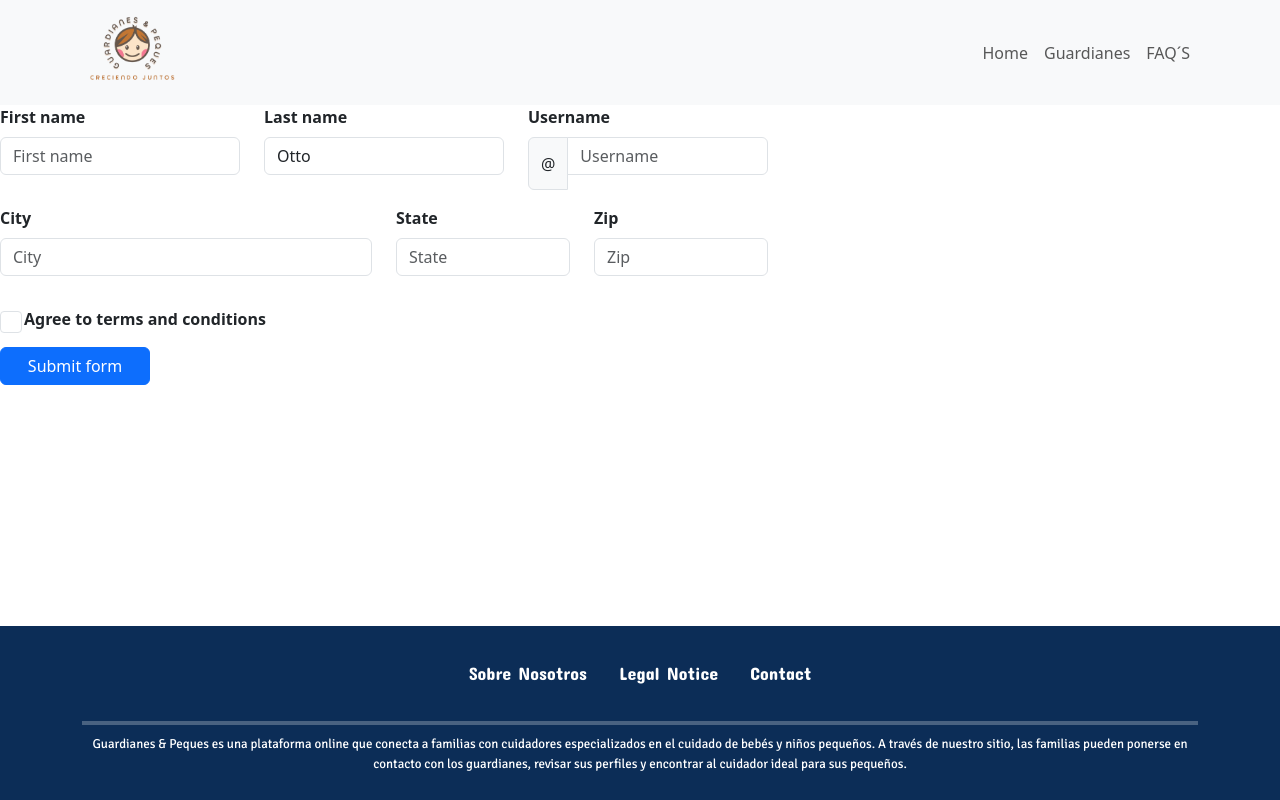
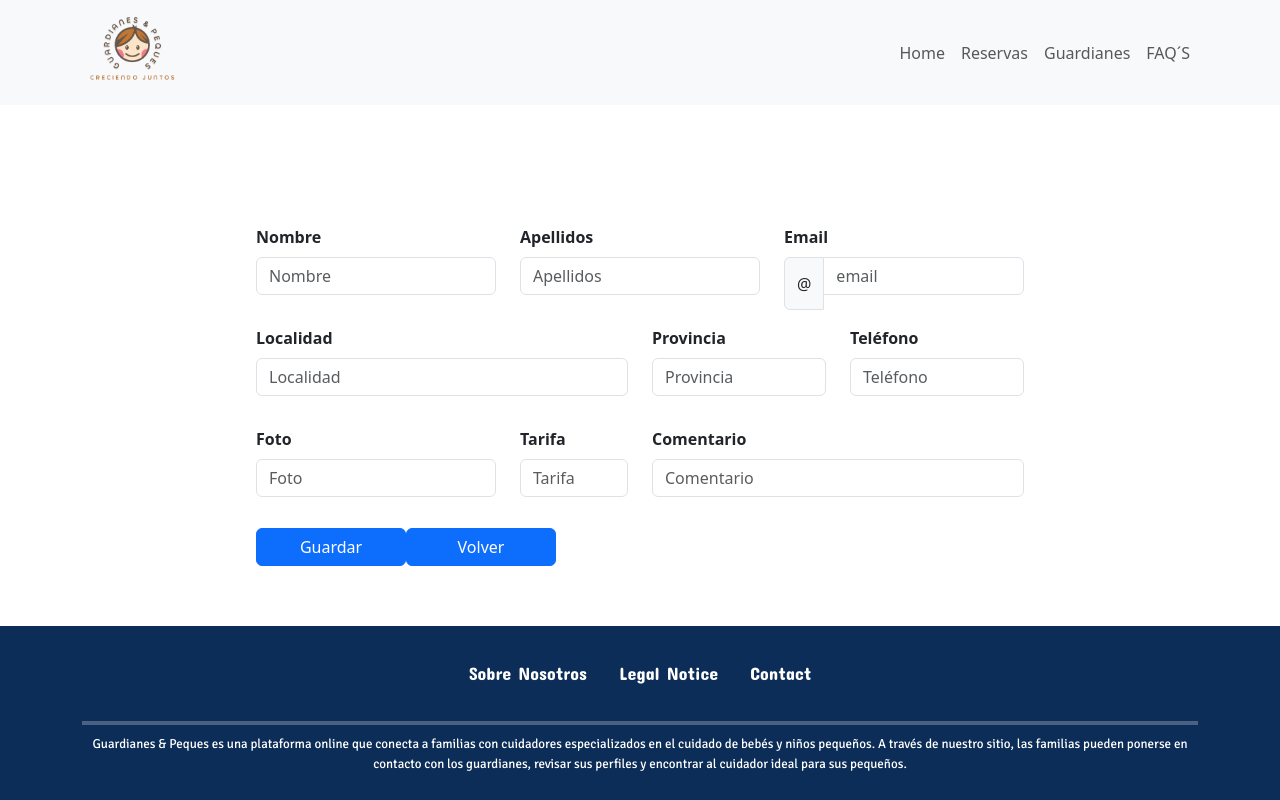
Before and after one commit to 0mararal0/Proyecto-Guardianes-Peques, a React (Vite) app in the folder Client/: page /editGuardian/1 in a window 1280 px wide. Built offline with nearby package versions, Linux system fonts and the light colour scheme; no server answers.

Commit message:
reservas, borrar reserva, editar guardian

```diff
--- a/Client/src/App.jsx
+++ b/Client/src/App.jsx
@@ -31,7 +31,7 @@ function App() {
           <Route path="/filterGuardian" element={<FilterGuardian />} />
           <Route path="/guardians" element={<Guardians />} />
           <Route path="/editGuardian/:guardianId" element={<EditGuardian />} />
-          <Route path="/reservation/:guardianId" element={<Reservation />} />
+          <Route path="/reservation" element={<Reservation />} />
           <Route path="*" element={<NotFound />} />
         </Routes>
       </main>
--- a/Client/src/components/NavbarApp/NavbarApp.jsx
+++ b/Client/src/components/NavbarApp/NavbarApp.jsx
@@ -20,6 +20,7 @@ export const NavbarApp = () => {
           >
             <Nav>
               <Nav.Link href="/">Home</Nav.Link>
+              <Nav.Link href="/reservation">Reservas</Nav.Link>
               <Nav.Link href="/guardians">Guardianes</Nav.Link>
               <Nav.Link href="#link">FAQ´S</Nav.Link>
             </Nav>
--- a/Client/src/pages/EditGuardian/EditGuardian.jsx
+++ b/Client/src/pages/EditGuardian/EditGuardian.jsx
@@ -1,16 +1,18 @@
 import axios from "axios";
-import React, { useEffect, useState } from "react";
-import { useParams } from "react-router-dom";
+import { useEffect, useState } from "react";
+import { useNavigate, useParams } from "react-router-dom";
 import Button from "react-bootstrap/Button";
 import Col from "react-bootstrap/Col";
 import Form from "react-bootstrap/Form";
 import InputGroup from "react-bootstrap/InputGroup";
 import Row from "react-bootstrap/Row";
+import Container from "react-bootstrap/Container";
+import Image from "react-bootstrap/Image";
 
 export const EditGuardian = () => {
   const [dataGuardian, setDataGuardian] = useState();
   const [validated, setValidated] = useState(false);
-
+  const navigate = useNavigate();
   const { guardianId } = useParams();
 
   useEffect(() => {
@@ -38,49 +40,84 @@ export const EditGuardian = () => {
         .catch((err) => {
           console.log(err);
         });
+      navigate("/guardians");
     }
-
     setValidated(true);
   };
+
   const handleName = (e) => {
     setDataGuardian((newData) => ({ ...newData, nombre: e.target.value }));
   };
-  console.log(dataGuardian);
+  const handleLastName = (e) => {
+    setDataGuardian((newData) => ({ ...newData, apellidos: e.target.value }));
+  };
+  const handlePhoto = (e) => {
+    setDataGuardian((newData) => ({ ...newData, foto: e.target.value }));
+  };
+  const handlePhone = (e) => {
+    setDataGuardian((newData) => ({ ...newData, telefono: e.target.value }));
+  };
+  const handleEmail = (e) => {
+    setDataGuardian((newData) => ({ ...newData, email: e.target.value }));
+  };
+  const handleCity = (e) => {
+    setDataGuardian((newData) => ({ ...newData, localidad: e.target.value }));
+  };
+  const handleCountry = (e) => {
+    setDataGuardian((newData) => ({ ...newData, provincia: e.target.value }));
+  };
+  const handleTarifa = (e) => {
+    setDataGuardian((newData) => ({ ...newData, tarifa: e.target.value }));
+  };
+  const handleComentario = (e) => {
+    setDataGuardian((newData) => ({ ...newData, comentario: e.target.value }));
+  };
 
   return (
     <>
+      <div className="d-flex flex-column justify-content-center align-items-center">
+        <Container className="m-5 text-center">
+          <Row>
+            <Col xs={12} md={12}>
+              <Image src={dataGuardian?.foto} roundedCircle />
+            </Col>
+          </Row>
+        </Container>
         <Form noValidate validated={validated} onSubmit={handleSubmit}>
           <Row className="mb-3">
             <Form.Group as={Col} md="4" controlId="validationCustom01">
-            <Form.Label>First name</Form.Label>
+              <Form.Label>Nombre</Form.Label>
               <Form.Control
                 required
                 type="text"
-              placeholder="First name"
+                placeholder="Nombre"
                 defaultValue={dataGuardian?.nombre}
                 onChange={handleName}
               />
               <Form.Control.Feedback>Looks good!</Form.Control.Feedback>
             </Form.Group>
             <Form.Group as={Col} md="4" controlId="validationCustom02">
-            <Form.Label>Last name</Form.Label>
+              <Form.Label>Apellidos</Form.Label>
               <Form.Control
                 required
                 type="text"
-              placeholder="Last name"
-              defaultValue="Otto"
+                placeholder="Apellidos"
+                defaultValue={dataGuardian?.apellidos}
+                onChange={handleLastName}
               />
               <Form.Control.Feedback>Looks good!</Form.Control.Feedback>
             </Form.Group>
             <Form.Group as={Col} md="4" controlId="validationCustomUsername">
-            <Form.Label>Username</Form.Label>
+              <Form.Label>Email</Form.Label>
               <InputGroup hasValidation>
                 <InputGroup.Text id="inputGroupPrepend">@</InputGroup.Text>
                 <Form.Control
                   type="text"
-                placeholder="Username"
+                  placeholder="email"
                   aria-describedby="inputGroupPrepend"
                   required
+                  defaultValue={dataGuardian?.email}
+                  onChange={handleEmail}
                 />
                 <Form.Control.Feedback type="invalid">
                   Please choose a username.
@@ -90,37 +127,92 @@ export const EditGuardian = () => {
           </Row>
           <Row className="mb-3">
             <Form.Group as={Col} md="6" controlId="validationCustom03">
-            <Form.Label>City</Form.Label>
-            <Form.Control type="text" placeholder="City" required />
+              <Form.Label>Localidad</Form.Label>
+              <Form.Control
+                type="text"
+                placeholder="Localidad"
+                required
+                defaultValue={dataGuardian?.localidad}
+                onChange={handleCity}
+              />
               <Form.Control.Feedback type="invalid">
                 Please provide a valid city.
               </Form.Control.Feedback>
             </Form.Group>
             <Form.Group as={Col} md="3" controlId="validationCustom04">
-            <Form.Label>State</Form.Label>
-            <Form.Control type="text" placeholder="State" required />
+              <Form.Label>Provincia</Form.Label>
+              <Form.Control
+                type="text"
+                placeholder="Provincia"
+                required
+                defaultValue={dataGuardian?.provincia}
+                onChange={handleCountry}
+              />
               <Form.Control.Feedback type="invalid">
                 Please provide a valid state.
               </Form.Control.Feedback>
             </Form.Group>
             <Form.Group as={Col} md="3" controlId="validationCustom05">
-            <Form.Label>Zip</Form.Label>
-            <Form.Control type="text" placeholder="Zip" required />
+              <Form.Label>Teléfono</Form.Label>
+              <Form.Control
+                type="text"
+                placeholder="Teléfono"
+                required
+                defaultValue={dataGuardian?.telefono}
+                onChange={handlePhone}
+              />
               <Form.Control.Feedback type="invalid">
                 Please provide a valid zip.
               </Form.Control.Feedback>
             </Form.Group>
           </Row>
-        <Form.Group className="mb-3">
-          <Form.Check
+          <Row className="mb-3">
+            <Form.Group as={Col} md="4" controlId="validationCustom06">
+              <Form.Label>Foto</Form.Label>
+              <Form.Control
+                type="text"
+                placeholder="Foto"
                 required
-            label="Agree to terms and conditions"
-            feedback="You must agree before submitting."
-            feedbackType="invalid"
+                defaultValue={dataGuardian?.foto}
+                onChange={handlePhoto}
               />
+              <Form.Control.Feedback type="invalid">
+                Please provide a valid city.
+              </Form.Control.Feedback>
             </Form.Group>
-        <Button type="submit">Submit form</Button>
+            <Form.Group as={Col} md="2" controlId="validationCustom07">
+              <Form.Label>Tarifa</Form.Label>
+              <Form.Control
+                type="text"
+                placeholder="Tarifa"
+                required
+                defaultValue={dataGuardian?.tarifa}
+                onChange={handleTarifa}
+              />
+              <Form.Control.Feedback type="invalid">
+                Please provide a valid state.
+              </Form.Control.Feedback>
+            </Form.Group>
+            <Form.Group as={Col} md="6" controlId="validationCustom08">
+              <Form.Label>Comentario</Form.Label>
+              <Form.Control
+                type="text"
+                placeholder="Comentario"
+                required
+                defaultValue={dataGuardian?.comentario}
+                onChange={handleComentario}
+              />
+              <Form.Control.Feedback type="invalid">
+                Please provide a valid zip.
+              </Form.Control.Feedback>
+            </Form.Group>
+          </Row>
+          <Button type="submit">Guardar</Button>
+          <Button type="button" onClick={() => navigate("/guardians")}>
+            Volver
+          </Button>
         </Form>
+      </div>
     </>
   );
 };
--- a/Client/src/pages/Guardians/Guardians.jsx
+++ b/Client/src/pages/Guardians/Guardians.jsx
@@ -41,7 +41,7 @@ export const Guardians = () => {
 
   return (
     <>
-      <div>
+      <div className="d-flex gap-5 shadow-lg flex-wrap">
         {dataGuardian.length !== 0 &&
           dataGuardian?.map((elem) => {
             return (
--- a/Client/src/pages/Reservation/Reservation.jsx
+++ b/Client/src/pages/Reservation/Reservation.jsx
@@ -1,5 +1,121 @@
-import React from "react";
+import axios from "axios";
+import React, { useEffect, useState } from "react";
+import { Button, Card } from "react-bootstrap";
 
 export const Reservation = () => {
-  return <div>reservation</div>;
+  const [reservas, setReservas] = useState();
+  const [deleted, setDeleted] = useState(false);
+  useEffect(() => {
+    axios
+      .get("http://localhost:4000/guardian?_embed=client")
+      .then((res) => {
+        setReservas(res.data);
+        setDeleted(false);
+      })
+      .catch((err) => {
+        console.log(err);
+      });
+  }, [deleted]);
+
+  const handleDeleted = (id) => {
+    axios
+      .delete(`http://localhost:4000/client/${id}`)
+      .then((res) => {
+        console.log("datos borrados correctamente", res.data);
+        setDeleted(true);
+      })
+      .catch((err) => {
+        console.log(err);
+      });
+  };
+
+  return (
+    <>
+      <div>
+        <h2>Reservas</h2>
+        {reservas?.map((guardian) => {
+          return (
+            <div key={guardian.id}>
+              <h3>
+                {guardian.client.length !== 0 && (
+                  <p>Guardian {guardian.nombre}</p>
+                )}
+              </h3>
+              {guardian.client.length !== 0 &&
+                guardian.client.map((res) => {
+                  return (
+                    <div key={res.id}>
+                      <Card>
+                        <Card.Header as="h5"></Card.Header>
+                        <Card.Body>
+                          <Card.Title>
+                            {res.nombre} {res.apellidos} {res.telefono}
+                          </Card.Title>
+                          <Card.Text>
+                            {res.direcion} {res.ciudad}
+                            {res.poblacion}
+                          </Card.Text>
+                          <Card.Text>
+                            {res.niños === "1" && "Un niño"}
+                            {res.niños === "2" && "Dos niños"}
+                            {res.niños === "3 niños" && "Tres"}
+                            {res.niños === "4" && "Cuatro o mas niños"} con edad{" "}
+                            {res.edadNiño.bebe && "- bebé"}
+                            {res.edadNiño.pequeño && "- pequeño"}
+                            {res.edadNiño.prescolar && "- prescolar"}
+                            {res.edadNiño.escolar && "- escolar"}
+                            {res.edadNiño.adolescente && "- adolescente"}
+                          </Card.Text>
+                          <Card.Text>
+                            Día de la reserva {res.reservationDay[0]} /
+                            {res.reservationDay[1]} /{res.reservationDay[2]}, a
+                            las {res.reservationHour[0]}:
+                            {res.reservationHour[1]}
+                          </Card.Text>
+                          <div className="row">
+                            {res.tareas.cocinar && (
+                              <Card.Text className="col-2">COCINAR</Card.Text>
+                            )}
+                            {res.tareas.actividades && (
+                              <Card.Text className="col-2">
+                                ACTIVIDADES
+                              </Card.Text>
+                            )}
+                            {res.tareas.baño && (
+                              <Card.Text className="col-2">BAÑO</Card.Text>
+                            )}
+                            {res.tareas.deberes && (
+                              <Card.Text className="col-2">DEBERES</Card.Text>
+                            )}
+                            {res.tareas.dormir && (
+                              <Card.Text className="col-2">DORMIR</Card.Text>
+                            )}
+                            {res.tareas.recogida && (
+                              <Card.Text className="col-2">RECOGIDA</Card.Text>
+                            )}
+                            {res.tareas.tareas && (
+                              <Card.Text className="col-2">
+                                TAREAS-CASA
+                              </Card.Text>
+                            )}
+                          </div>
+                          <Card.Text>Precio {guardian.tarifa}</Card.Text>
+
+                          <Button
+                            variant="primary"
+                            onClick={() => handleDeleted(res.id)}
+                          >
+                            Eliminar
+                          </Button>
+                        </Card.Body>
+                      </Card>
+                    </div>
+                  );
+                })}
+            </div>
+          );
+        })}
+      </div>
+    </>
+  );
 };
```
Also changed, not shown: 1 other file (tests, documents, lock files or other folders). Lines whose indentation alone changed are shown as unchanged.
